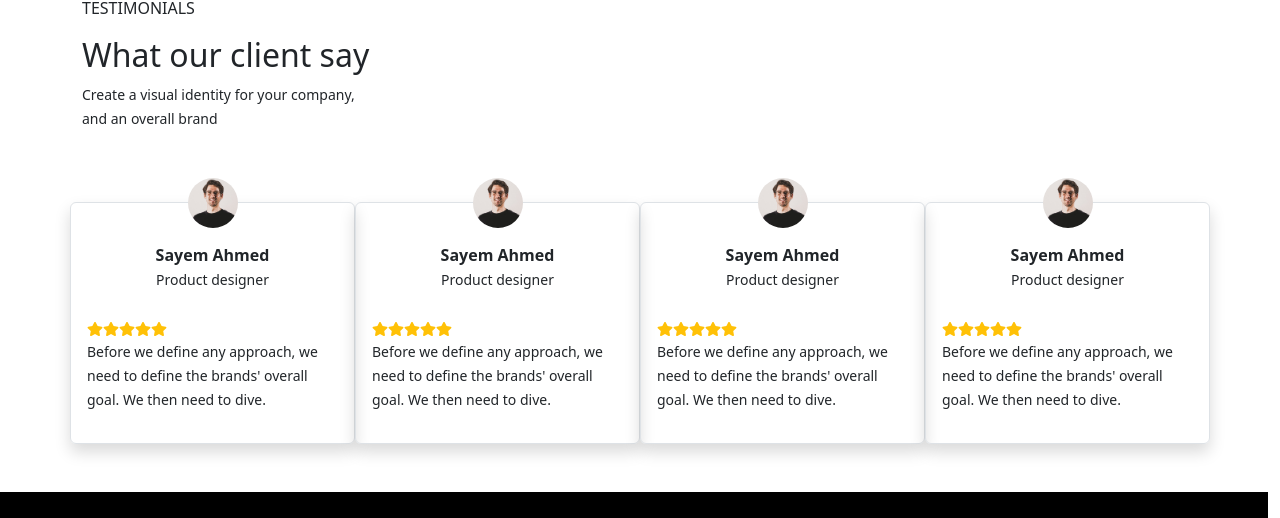
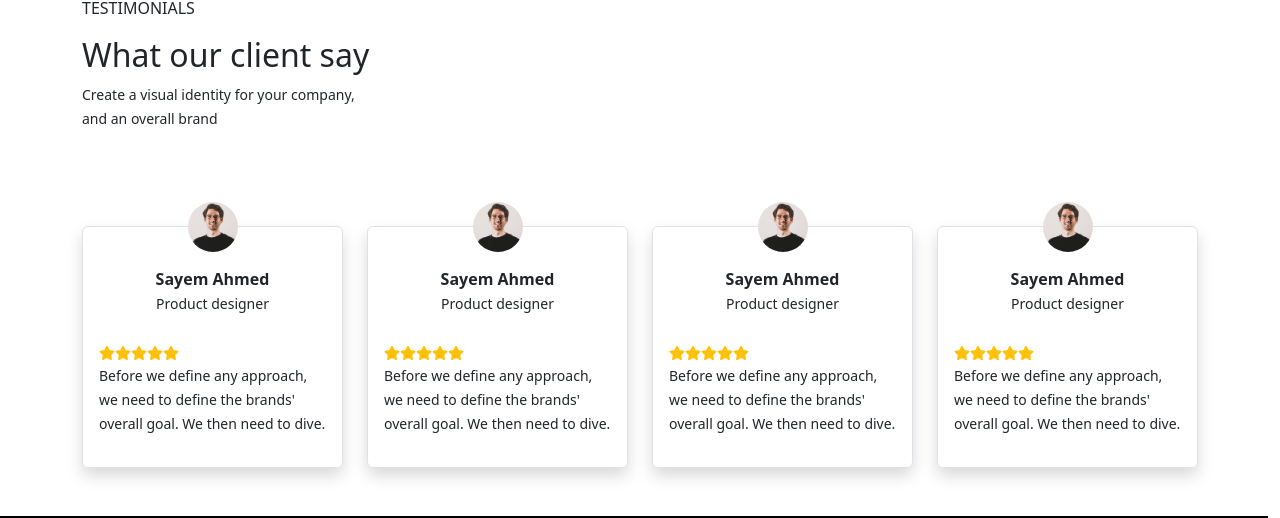
Before and after one commit to adnanhjoy/dream-travel, a React (Vite) app: page / in a window 1280 px wide. Shown: the part 1229-1747 px from the top of the page. Built offline with nearby package versions, Linux system fonts and the light colour scheme; no server answers.

Commit message:
add auth

```diff
--- a/src/components/NavBar/NavBar.jsx
+++ b/src/components/NavBar/NavBar.jsx
@@ -28,7 +28,7 @@ const NavBar = () => {
                         navbarScroll
                     >
                         <Link className='text-decoration-none ps-4 text-black-50' to='/'>Home</Link>
-                        <Link className='text-decoration-none ps-4 text-black-50' to='/spot'>Spot</Link>
+                        <Link className='text-decoration-none ps-4 text-black-50' to='/places'>Places</Link>
                         <Link className='text-decoration-none ps-4 text-black-50' to='/package'>Package</Link>
                         <Link className='text-decoration-none ps-4 text-black-50' to='/about'>About</Link>
                         <Link className='text-decoration-none ps-4 text-black-50' to='/contact'>Contact</Link>
--- a/src/components/Routes/Routes.jsx
+++ b/src/components/Routes/Routes.jsx
@@ -19,7 +19,7 @@ export const router = createBrowserRouter([
                 element: <Home></Home>
             },
             {
-                path: '/spot',
+                path: '/places',
                 element: <Packages></Packages>,
             },
             {
--- a/src/components/Testimonials/Testimonials.jsx
+++ b/src/components/Testimonials/Testimonials.jsx
@@ -12,7 +12,8 @@ const Testimonials = () => {
             <small className='mb-5'>Create a visual identity for your company, <br /> and an overall brand</small>
 
             <Row xs={1} md={2} lg={4} className='g-4 mt-4'>
-                <Col className='border p-3 rounded mt-5 shadow position-relative'>
+                <Col>
+                    <div className='border p-3 rounded mt-5 shadow position-relative'>
                         <div className='d-flex justify-content-center'>
                             <img className='testimonal-img rounded-circle position-absolute' src={testimonial1} alt="" />
                         </div>
@@ -26,8 +27,10 @@ const Testimonials = () => {
                         <FaStar className='text-warning'></FaStar>
                         <FaStar className='text-warning'></FaStar>
                         <p><small>Before we define any approach, we need to define the brands' overall goal. We then need to dive.</small></p>
+                    </div>
                 </Col>
-                <Col className='border p-3 rounded mt-5 shadow position-relative'>
+                <Col>
+                    <div className='border p-3 rounded mt-5 shadow position-relative'>
                         <div className='d-flex justify-content-center'>
                             <img className='testimonal-img rounded-circle position-absolute' src={testimonial1} alt="" />
                         </div>
@@ -41,8 +44,10 @@ const Testimonials = () => {
                         <FaStar className='text-warning'></FaStar>
                         <FaStar className='text-warning'></FaStar>
                         <p><small>Before we define any approach, we need to define the brands' overall goal. We then need to dive.</small></p>
+                    </div>
                 </Col>
-                <Col className='border p-3 rounded mt-5 shadow position-relative'>
+                <Col>
+                    <div className='border p-3 rounded mt-5 shadow position-relative'>
                         <div className='d-flex justify-content-center'>
                             <img className='testimonal-img rounded-circle position-absolute' src={testimonial1} alt="" />
                         </div>
@@ -56,8 +61,10 @@ const Testimonials = () => {
                         <FaStar className='text-warning'></FaStar>
                         <FaStar className='text-warning'></FaStar>
                         <p><small>Before we define any approach, we need to define the brands' overall goal. We then need to dive.</small></p>
+                    </div>
                 </Col>
-                <Col className='border p-3 rounded mt-5 shadow position-relative'>
+                <Col>
+                    <div className='border p-3 rounded mt-5 shadow position-relative'>
                         <div className='d-flex justify-content-center'>
                             <img className='testimonal-img rounded-circle position-absolute' src={testimonial1} alt="" />
                         </div>
@@ -71,7 +78,9 @@ const Testimonials = () => {
                         <FaStar className='text-warning'></FaStar>
                         <FaStar className='text-warning'></FaStar>
                         <p><small>Before we define any approach, we need to define the brands' overall goal. We then need to dive.</small></p>
+                    </div>
                 </Col>
+
             </Row>
         </Container>
     );
--- a/src/pages/Facilities/Facilities.jsx
+++ b/src/pages/Facilities/Facilities.jsx
@@ -5,8 +5,8 @@ import { FaCheck } from 'react-icons/fa';
 const Facilities = ({ places }) => {
     const { id, name, price, d_price, facilities } = places;
     return (
-        <Col className='border rounded p-4 bg-light-subtle'>
-            <div>
+        <Col>
+            <div className='border rounded p-4 bg-light-subtle'>
                 <h3 className='text-center my-4'>{name}</h3>
                 <h1 className='text-center'>$ {price}</h1>
                 <p className='text-decoration-line-through text-center'>$ {d_price}</p>
--- a/src/pages/Login/Login.jsx
+++ b/src/pages/Login/Login.jsx
@@ -1,4 +1,4 @@
-import React, { useContext } from 'react';
+import React, { useContext, useState } from 'react';
 import { Container } from 'react-bootstrap';
 import Button from 'react-bootstrap/Button';
 import Form from 'react-bootstrap/Form';
@@ -9,6 +9,7 @@ import { GoogleAuthProvider } from 'firebase/auth';
 import { FaGooglePlusG } from 'react-icons/fa';
 
 const Login = () => {
+    const [error, setError] = useState('');
     const { signIn, googelSignIn } = useContext(UserContext);
     const provider = new GoogleAuthProvider();
     const navigate = useNavigate();
@@ -26,7 +27,10 @@ const Login = () => {
                 navigate('/package')
                 toast.success('Login Successfull')
             })
-            .catch(error => console.error(error))
+            .catch(error => {
+                console.error(error)
+                setError(error.message);
+            })
     }
 
     const handleSubmitGoogle = () => {
@@ -55,7 +59,12 @@ const Login = () => {
                 </Form.Group>
 
                 <Form.Group>
-                    <Form.Text className="">
+                    <Form.Text className="text-danger">
+                        {error}
+                    </Form.Text>
+                </Form.Group>
+                <Form.Group>
+                    <Form.Text>
                         You don't have an account ?<Link to='/signup'>Signup</Link>
                     </Form.Text>
                 </Form.Group>
```
Lines whose indentation alone changed are shown as unchanged.
